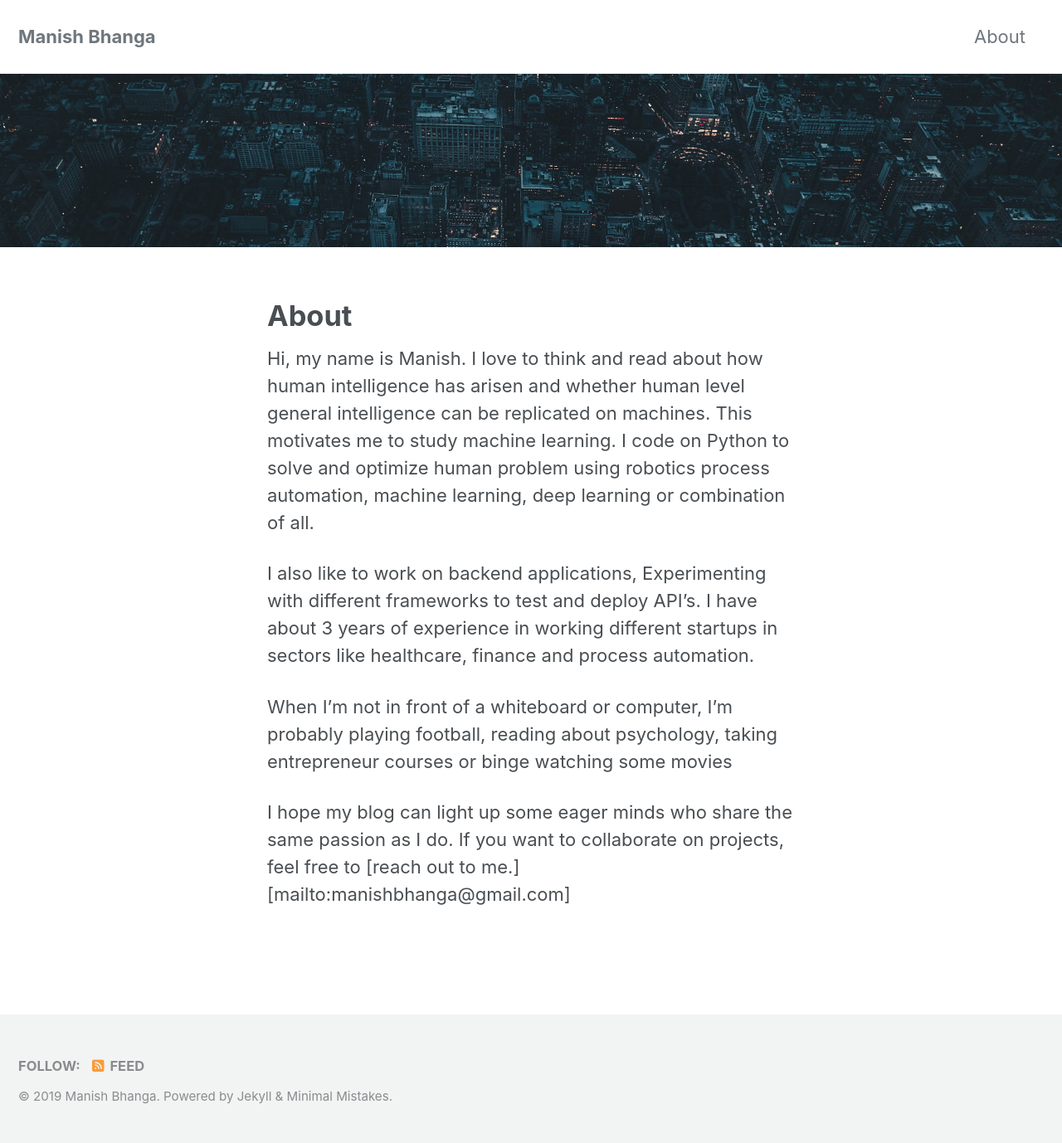
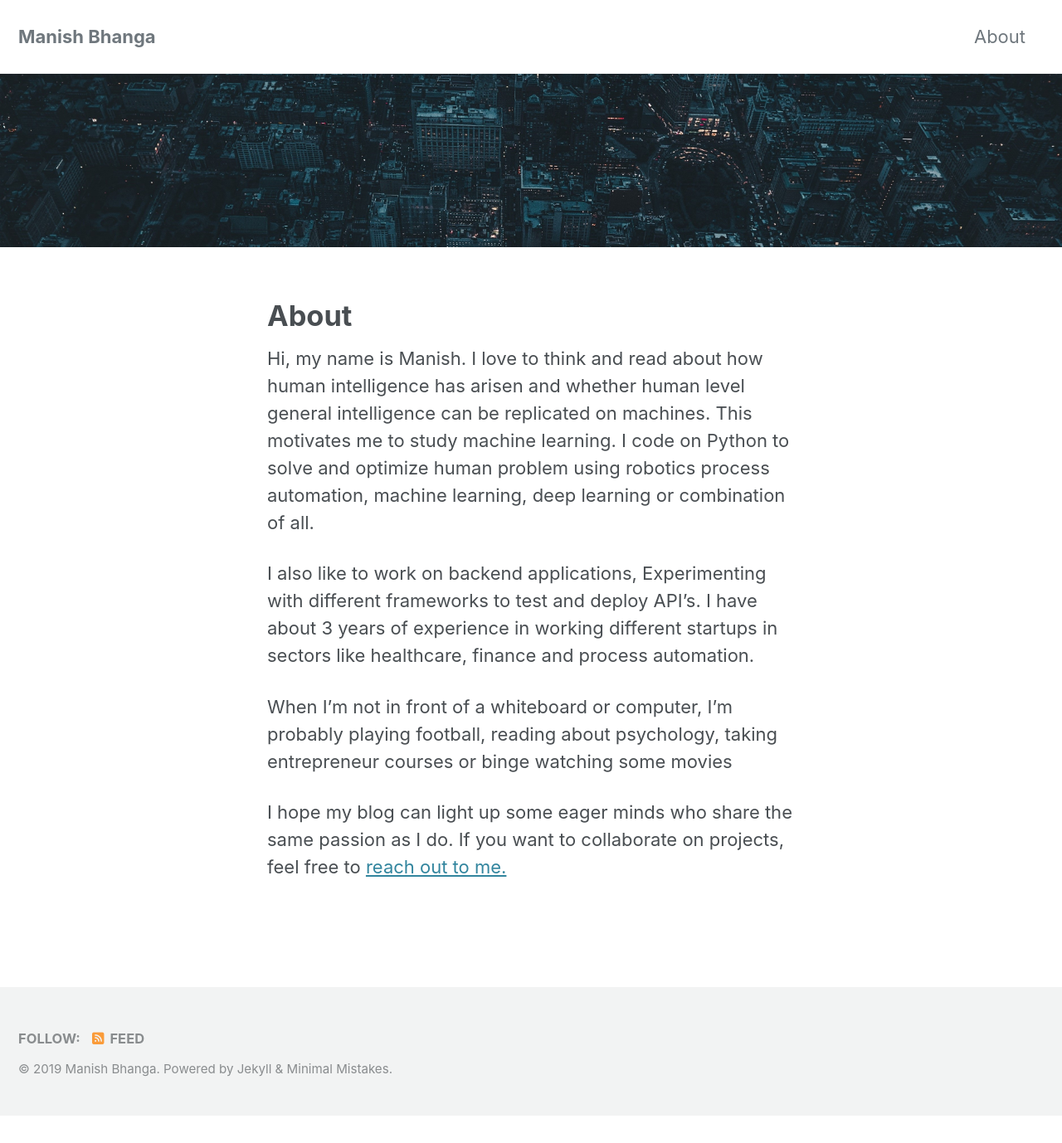
Before and after one commit to bhanga-manish/bhanga.github.io, a Jekyll site: the page built from _pages/about.md, in a window 1280 px wide. Shown: the whole page at 83% size. Built offline with Jekyll 4.4.1, drawn with Linux system fonts in a browser that asks for light colours; cached includes are drawn as plain includes; nearby versions of some CDN libraries; after the commit the page ends 1345 px from its top, so only the background shows below that.

Commit message:
Email added in about

```diff
--- a/_pages/about.md
+++ b/_pages/about.md
@@ -11,4 +11,4 @@ I also like to work on backend applications, Experimenting with different framew
 
 When I'm not in front of a whiteboard or computer, I'm probably playing football, reading about psychology, taking entrepreneur courses or binge watching some movies
 
-I hope my blog can light up some eager minds who share the same passion as I do. If you want to collaborate on projects, feel free to [reach out to me.][mailto:manishbhanga@gmail.com]
+I hope my blog can light up some eager minds who share the same passion as I do. If you want to collaborate on projects, feel free to [reach out to me.](mailto:manishbhanga@gmail.com)
```
